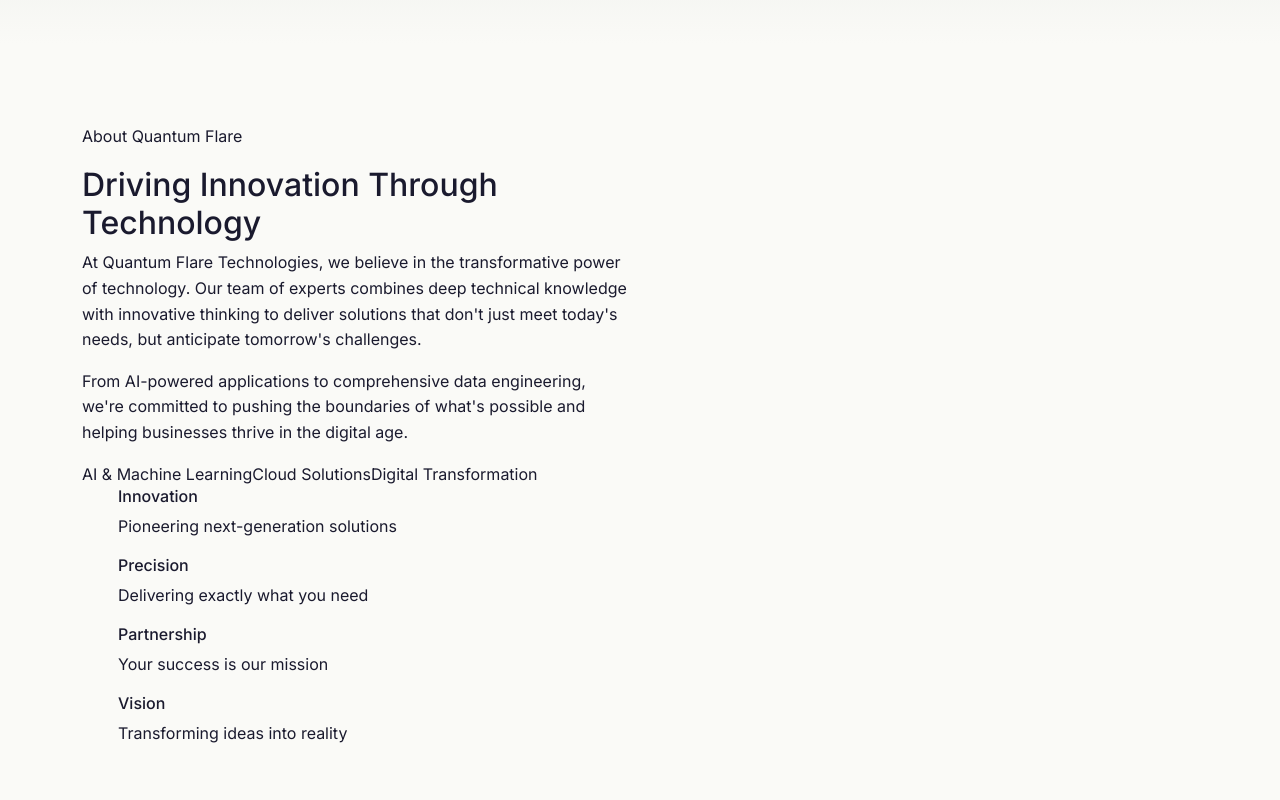
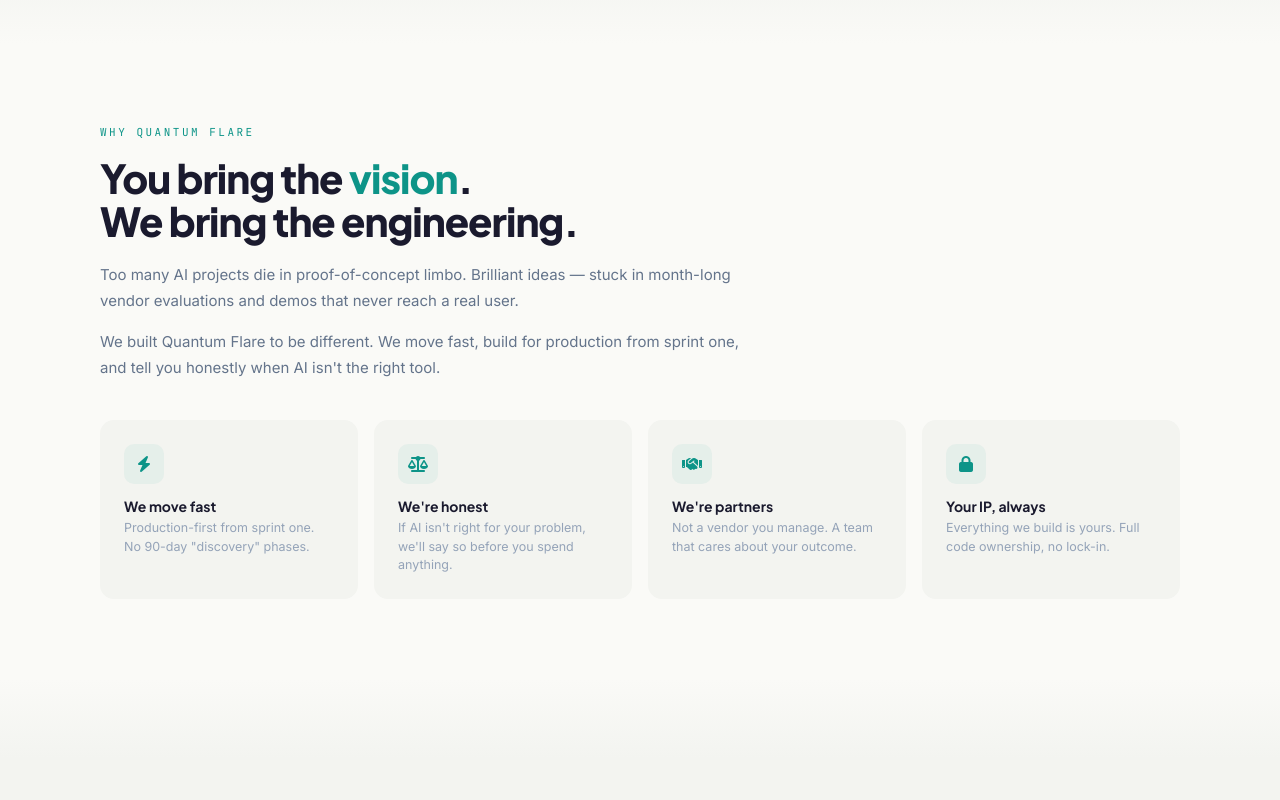
Before and after one commit to quantumflaretech/quantumflaretech.github.io, an Angular app: page / in a window 1280 px wide. Shown: the part 1900-2700 px from the top of the page. Built offline with nearby package versions, Linux system fonts and the light colour scheme.

Commit message:
feat: rebuild about section — PAS copy framework, 4-col commitment grid

```diff
--- a/src/app/about/about.component.ts
+++ b/src/app/about/about.component.ts
@@ -1,4 +1,4 @@
-import { Component, OnInit } from '@angular/core';
+import { Component } from '@angular/core';
 import { CommonModule } from '@angular/common';
 
 @Component({
@@ -7,68 +7,47 @@
   imports: [CommonModule],
   template: `
     <section id="about" class="about-section">
-      <div class="container">
-        <div class="row align-items-center">
-          <div class="col-lg-6 about-content slide-in-left" [class.visible]="isVisible">
-            <div class="mb-3">
-              <span class="tag blue">About Quantum Flare</span>
-            </div>
-            <h2 class="about-title">Driving Innovation Through Technology</h2>
-            <p class="about-description">
-              At Quantum Flare Technologies, we believe in the transformative power of technology. Our team of experts combines deep technical knowledge with innovative thinking to deliver solutions that don't just meet today's needs, but anticipate tomorrow's challenges.
-            </p>
-            <p class="about-description">
-              From AI-powered applications to comprehensive data engineering, we're committed to pushing the boundaries of what's possible and helping businesses thrive in the digital age.
-            </p>
-            <div class="about-tags">
-              <span class="tag blue">AI & Machine Learning</span>
-              <span class="tag green">Cloud Solutions</span>
-              <span class="tag blue">Digital Transformation</span>
-            </div>
+      <div class="qf-container">
+        <div class="section-eyebrow">WHY QUANTUM FLARE</div>
+        <div class="about-text">
+          <h2>You bring the <span>vision</span>.<br>We bring the engineering.</h2>
+          <p>
+            Too many AI projects die in proof-of-concept limbo. Brilliant ideas
+            — stuck in month-long vendor evaluations and demos that never reach
+            a real user.
+          </p>
+          <p>
+            We built Quantum Flare to be different. We move fast, build for
+            production from sprint one, and tell you honestly when AI isn't
+            the right tool.
+          </p>
+        </div>
+
+        <div class="commitments-grid">
+          <div class="commitment-card">
+            <div class="commitment-icon"><i class="fa-solid fa-bolt"></i></div>
+            <h5>We move fast</h5>
+            <p>Production-first from sprint one. No 90-day "discovery" phases.</p>
           </div>
-          <div class="col-lg-6 ms-4 ps-4 slide-in-right" [class.visible]="isVisible">
-            <div class="value-props">
-              <div class="value-prop">
-                <div class="value-prop-icon">
-                  <i class="bi bi-lightning-charge"></i>
-                </div>
-                <h6 class="value-prop-title">Innovation</h6>
-                <p class="value-prop-description">Pioneering next-generation solutions</p>
-              </div>
-              <div class="value-prop">
-                <div class="value-prop-icon">
-                  <i class="bi bi-bullseye"></i>
-                </div>
-                <h6 class="value-prop-title">Precision</h6>
-                <p class="value-prop-description">Delivering exactly what you need</p>
-              </div>
-              <div class="value-prop">
-                <div class="value-prop-icon">
-                  <i class="bi bi-people"></i>
-                </div>
-                <h6 class="value-prop-title">Partnership</h6>
-                <p class="value-prop-description">Your success is our mission</p>
-              </div>
-              <div class="value-prop">
-                <div class="value-prop-icon">
-                  <i class="bi bi-lightbulb"></i>
-                </div>
-                <h6 class="value-prop-title">Vision</h6>
-                <p class="value-prop-description">Transforming ideas into reality</p>
-              </div>
-            </div>
+          <div class="commitment-card">
+            <div class="commitment-icon"><i class="fa-solid fa-scale-balanced"></i></div>
+            <h5>We're honest</h5>
+            <p>If AI isn't right for your problem, we'll say so before you spend anything.</p>
+          </div>
+          <div class="commitment-card">
+            <div class="commitment-icon"><i class="fa-solid fa-handshake"></i></div>
+            <h5>We're partners</h5>
+            <p>Not a vendor you manage. A team that cares about your outcome.</p>
+          </div>
+          <div class="commitment-card">
+            <div class="commitment-icon"><i class="fa-solid fa-lock"></i></div>
+            <h5>Your IP, always</h5>
+            <p>Everything we build is yours. Full code ownership, no lock-in.</p>
           </div>
         </div>
       </div>
     </section>
+    <div class="gradient-transition ivory-to-sage"></div>
   `
 })
-export class AboutComponent implements OnInit {
-  isVisible = false;
-
-  ngOnInit() {
-    setTimeout(() => {
-      this.isVisible = true;
-    }, 300);
-  }
-}
+export class AboutComponent {}
```
